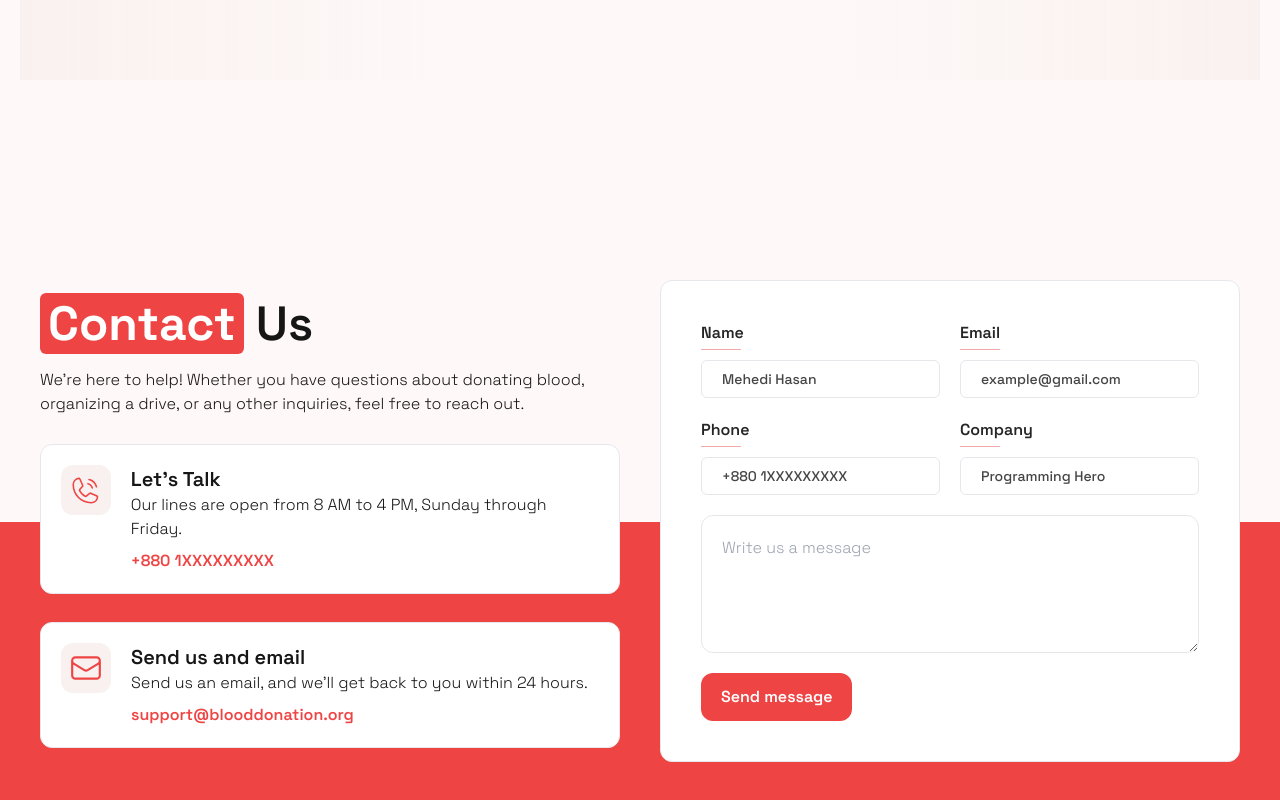
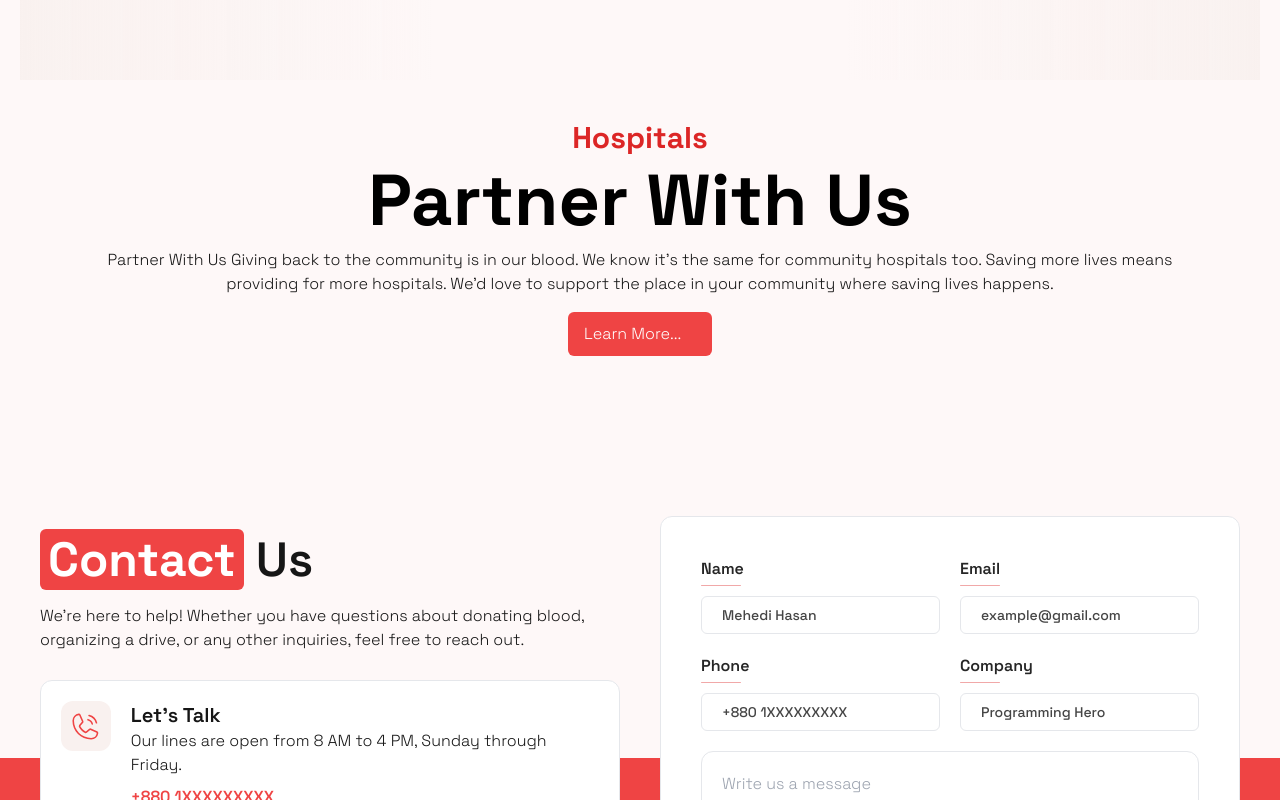
Before and after one commit to whoishasan/A12-Client, a React (Vite) app: page / in a window 1280 px wide. Shown: the part 2140-2940 px from the top of the page. Built offline with nearby package versions, Linux system fonts and the light colour scheme; no server answers; a web font is replaced by a local one.

Commit message:
hospitals section added

```diff
--- /dev/null
+++ b/src/components/Hospitals.jsx
@@ -0,0 +1,35 @@
+import React from "react";
+import { Link } from "react-router-dom";
+
+const Hospitals = () => {
+  return (
+    <div className="flex flex-col justify-center w-full items-center">
+      <div className="w-primary flex flex-col text-center justify-center">
+        <h2 className="text-red-600 text-3xl font-bold text-center">
+          Hospitals
+        </h2>
+        <h1 className="text-7xl font-black text-black lg:mt-2">
+          Partner With Us
+        </h1>
+        <p className="text-center w-primary mt-3">
+          Partner With Us Giving back to the community is in our blood. We know
+          it’s the same for community hospitals too. Saving more lives means{" "}
+          <br />
+          providing for more hospitals. We’d love to support the place in your
+          community where saving lives happens.
+        </p>
+      </div>
+      <p>
+        <Link
+          to={"/"}
+          className="px-4 w-36 flex text-center py-2.5 bg-red-500 text-white rounded-md lg:mt-4"
+        >
+          {" "}
+          Learn More...
+        </Link>
+      </p>
+    </div>
+  );
+};
+
+export default Hospitals;
--- a/src/pages/Home/Home.jsx
+++ b/src/pages/Home/Home.jsx
@@ -5,6 +5,8 @@ import { Helmet } from "react-helmet-async";
 import Review from "@/components/pages/Home/Review";
 import ContactUs from "../../components/pages/Home/ContactUs";
 import Blog from "@/components/pages/Home/Blog";
+import { Hospital } from "lucide-react";
+import Hospitals from "@/components/hospitals";
 
 const Home = () => {
   return (
@@ -16,6 +18,7 @@ const Home = () => {
       <Why />
       <How />
       <Review />
+      <Hospitals />
       <ContactUs />
       <Blog />
     </>
```
